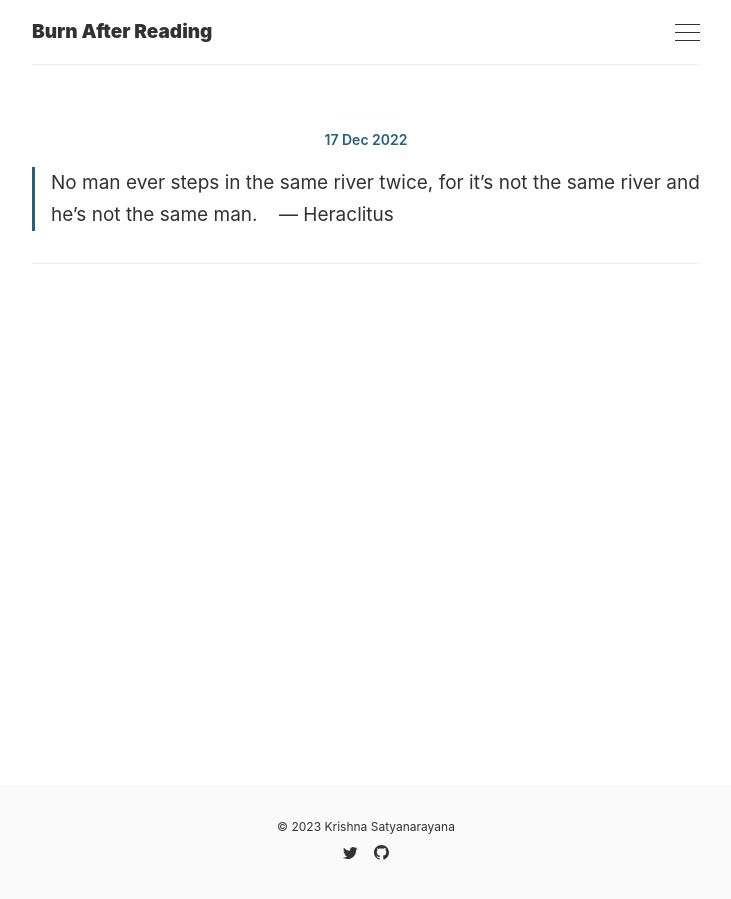
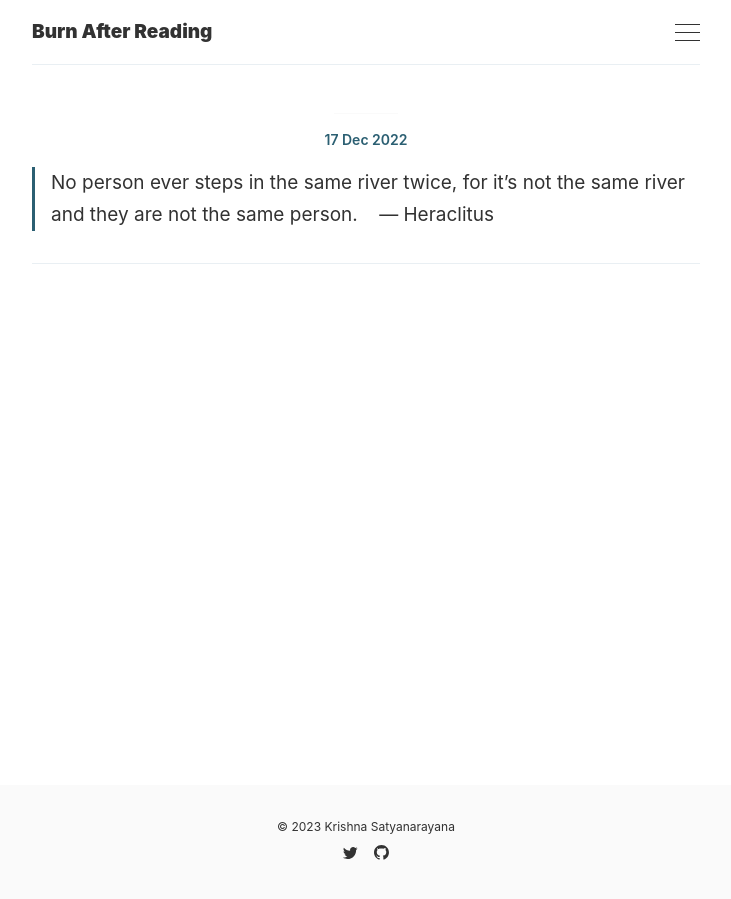
Before and after one commit to krishsatya/krishsatya.github.io, a Jekyll site: the page built from _posts/2022-12-17-step-in-a-river-twice.md, in a window 1280 px wide. Shown: the whole page, without its empty margins (274-1005 px from the left). Built offline with Jekyll 4.4.1, drawn with Linux system fonts in a browser that asks for light colours.

```diff
--- a/_posts/2022-12-17-step-in-a-river-twice.md
+++ b/_posts/2022-12-17-step-in-a-river-twice.md
@@ -3,4 +3,4 @@ layout: post
 title: ""
 ---
 
-> No man ever steps in the same river twice, for it's not the same river and he's not the same man. &nbsp;&nbsp;&nbsp;— Heraclitus
+> No person ever steps in the same river twice, for it's not the same river and they are not the same person. &nbsp;&nbsp;&nbsp;— Heraclitus
```
Also changed, not shown: _posts/2023-02-18-chop-wood-carry-water.md (added, +6 -0 lines).
